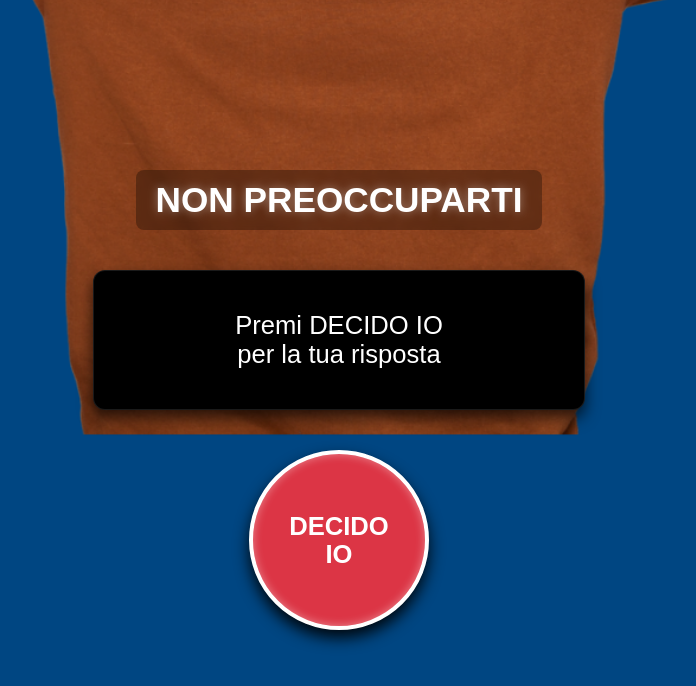
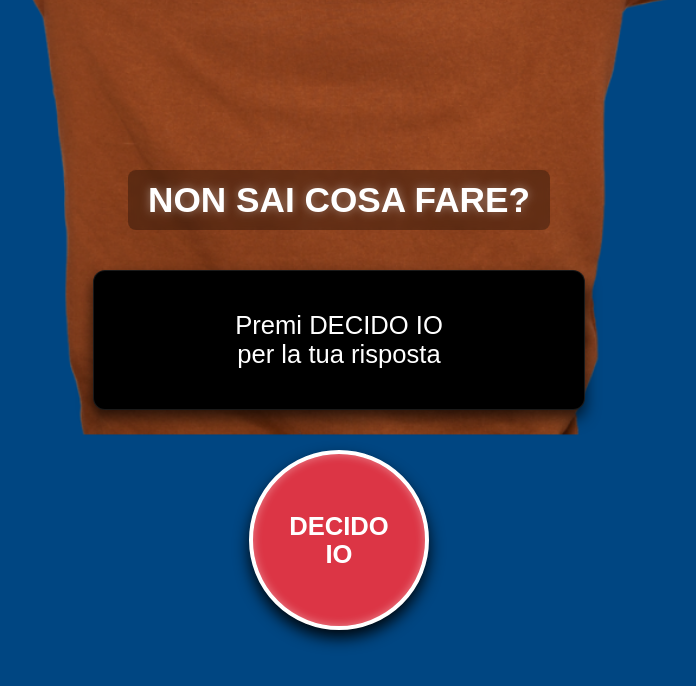
Before and after one commit to attarus18/ApDeci-N25-10-12, a plain HTML site: page index.html in a window 1280 px wide. Shown: the whole page, without its empty margins (301-997 px from the left). Drawn offline with Linux system fonts and the light colour scheme.

Commit message:
Update index.html

```diff
--- a/index.html
+++ b/index.html
@@ -154,7 +154,7 @@
 </head>
 <body>
 
-    <label id="main-title">NON PREOCCUPARTI</label>
+    <label id="main-title">NON SAI COSA FARE?</label>
 
     <label id="decision-label">
         Premi DECIDO IO<br>per la tua risposta
```
